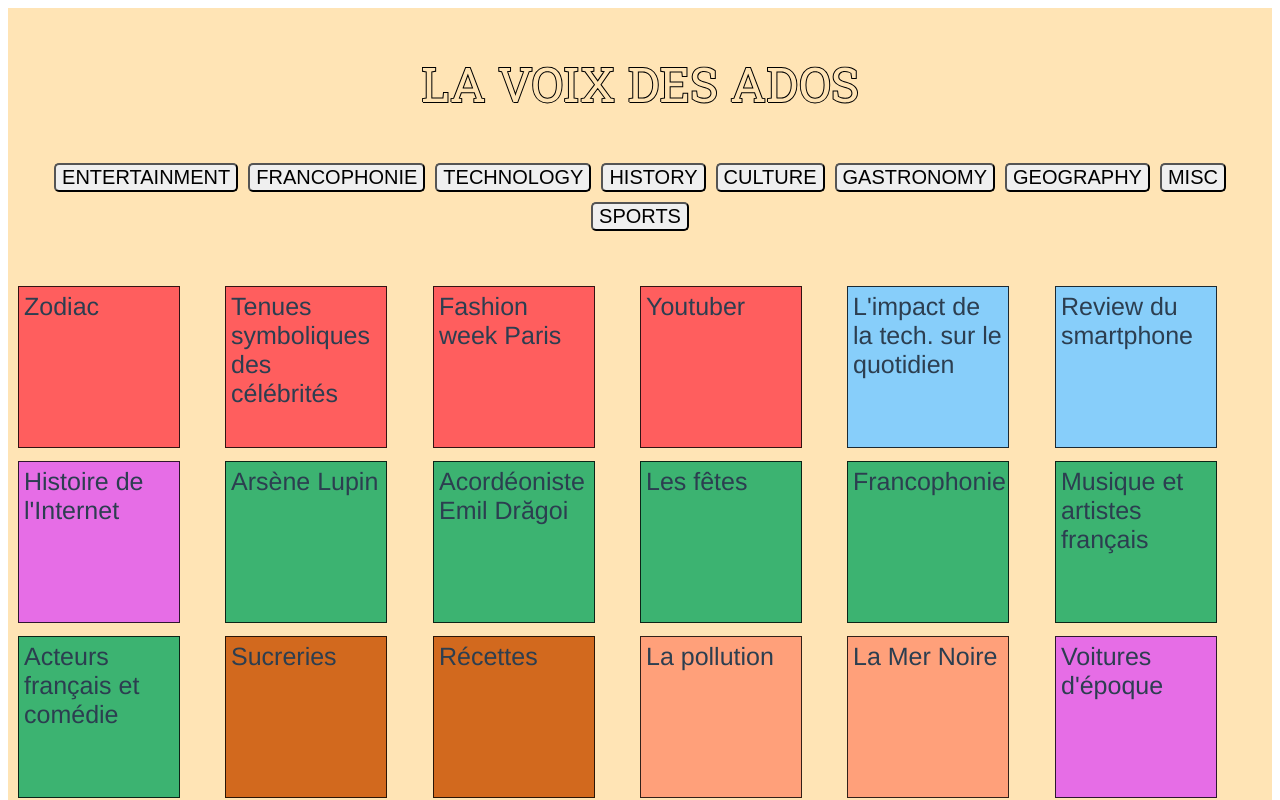
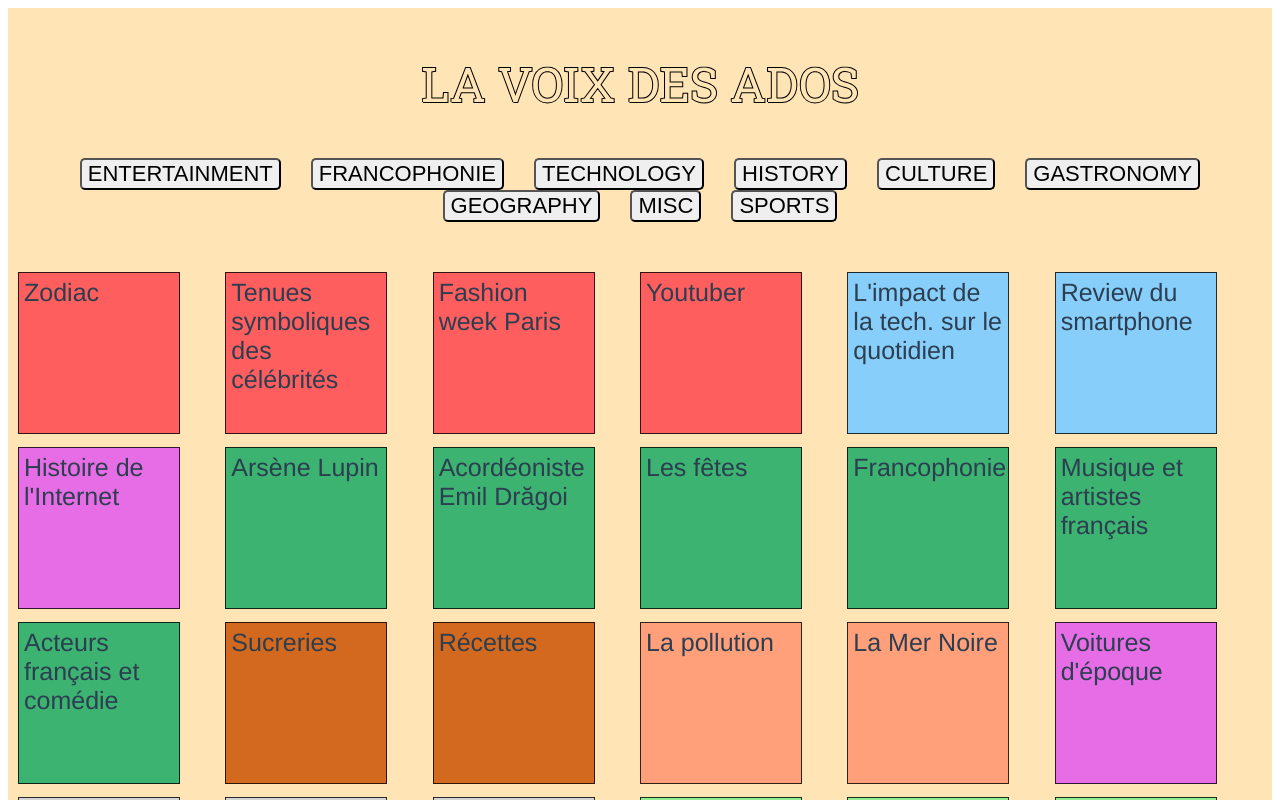
Before and after one commit to Marlex31/voix-des-ados, a Vue app: page / in a window 1280 px wide. Shown: the top 800 px of the page. Built offline with nearby package versions, Linux system fonts and the light colour scheme.

Commit message:
Implemented transition group component

```diff
--- a/src/components/articleList.vue
+++ b/src/components/articleList.vue
@@ -4,12 +4,12 @@
     <button @click="reqSort" class="flex-item">{{ item.toUpperCase() }}</button>
   </div>
 
-  <div class="grid-container">
-    <div v-for="(item, index) in list" :key="index" :class="[item.tags, scale]"
+    <transition-group tag="div" class="grid-container" name="list">
+    <div v-for="(item, index) in list" :key="index" :class="item.tags"
     class="grid-item">
       {{item['title']}}
     </div>
-  </div>
+    </transition-group>
 </div>
 </template>
 
@@ -33,8 +33,7 @@ export default {
       return{
         list: jsonList,
         titleArr: titles,
-        scale: "scaleIn",
-        lastReq: null
+        lastReq: null,
       }
     },
     methods:{
@@ -49,14 +48,25 @@ export default {
           this.lastReq = e.target.innerHTML.toLowerCase()
         }
       }
-    },
-    beforeUpdate(){
-        this.scale = 'scaleInFast'
     }
 }
 </script>
 
 <style>
+
+.list-enter-active,
+.list-leave-active {
+  transition: all 1s ease;
+}
+.list-enter-from,
+.list-leave-to {
+  opacity: 0;
+  transform: scale(.8);
+}
+/* .list-move {
+  transition: transform 5s ease;
+} */
+
 
 .flex-container{
   display: inline-flex;
@@ -66,9 +76,9 @@ export default {
 }
 
 .flex-item{
-  font-size: 20px;
+  font-size: 22px;
   text-align: center;
-  margin: 5px;
+  margin: 0 15px;
   border-radius: 5px;
 }
 
@@ -96,16 +106,6 @@ export default {
   scale: 1.1;
 }
 
-.scaleIn{animation:scaleIn .5s cubic-bezier(.39,.575,.565,1.000) 4s both}
-@keyframes scaleIn{
-  0%{transform:scale(.8); opacity:0}
-  100%{transform:scale(1); opacity:1}
-}
-.scaleInFast{animation:scaleInFast .5s cubic-bezier(.39,.575,.565,1.000) 0.4s both}
-@keyframes scaleInFast{
-  0%{transform:scale(.8); opacity:0}
-  100%{transform:scale(1); opacity:1}
-}
 
 .entertainment{
   background-color: rgb(255, 94, 94);
```
